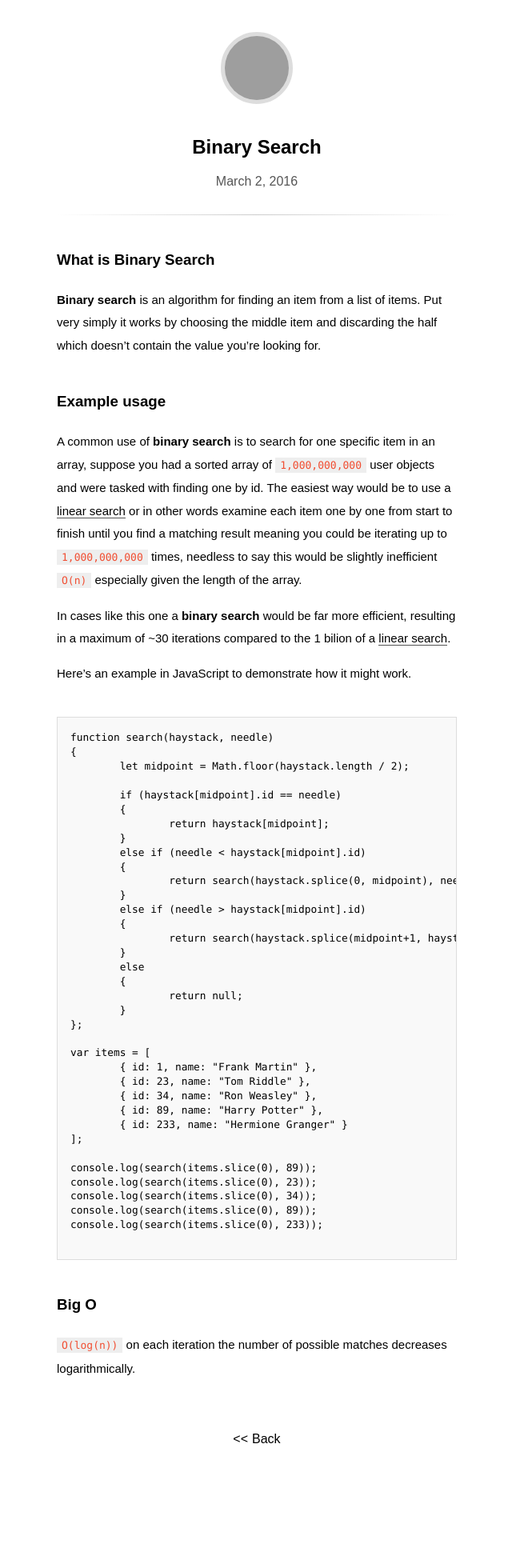
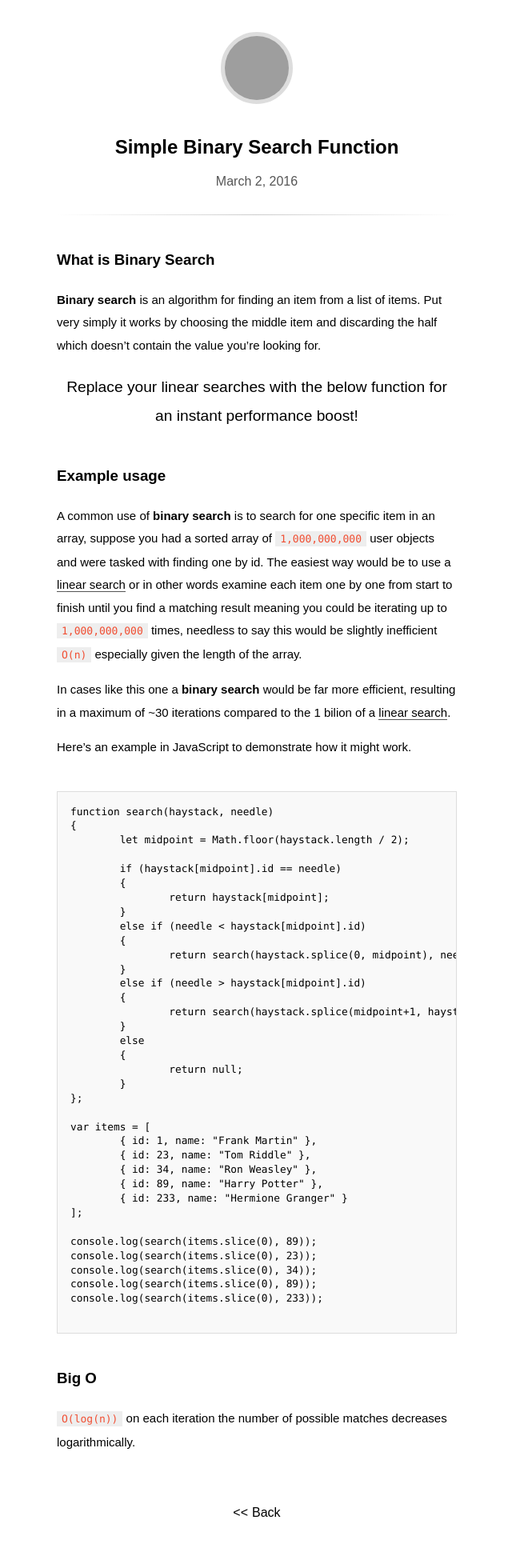
Before and after one commit to efarem/efarem.github.io, a Jekyll site: the page built from _posts/2016-03-02-binary-search.md, in a window 1280 px wide. Shown: the whole page at 80% size, without its empty margins (319-959 px from the left). Built offline with Jekyll 4.4.1, drawn with Linux system fonts in a browser that asks for light colours; some web fonts are replaced; before the commit the page ends 1853 px from its top, so only the background shows below that; grey boxes are pictures that could not be loaded.

Commit message:
Changes to old posts

```diff
--- a/_posts/2016-03-02-binary-search.md
+++ b/_posts/2016-03-02-binary-search.md
@@ -1,11 +1,16 @@
 ---
-title: Binary Search
+title: Simple Binary Search Function
 updated: 2016-03-02 07:00
 ---
 
 ### What is Binary Search
 
-__Binary search__ is an algorithm for finding an item from a list of items. Put very simply it works by choosing the middle item and discarding the half which doesn't contain the value you're looking for.
+__Binary search__ is an algorithm for finding an item from a list of items. Put very
+simply it works by choosing the middle item and discarding the half which doesn't
+contain the value you're looking for.
+
+Replace your linear searches with the below function for an instant performance boost!
+{: style="text-align: center; font-size: 1.2em; font-weight: 500; margin-bottom: 1.5em;"}
 
 ### Example usage
 
```
Also changed, not shown: _posts/2016-03-01-linear-search.md (+4 -2 lines).
